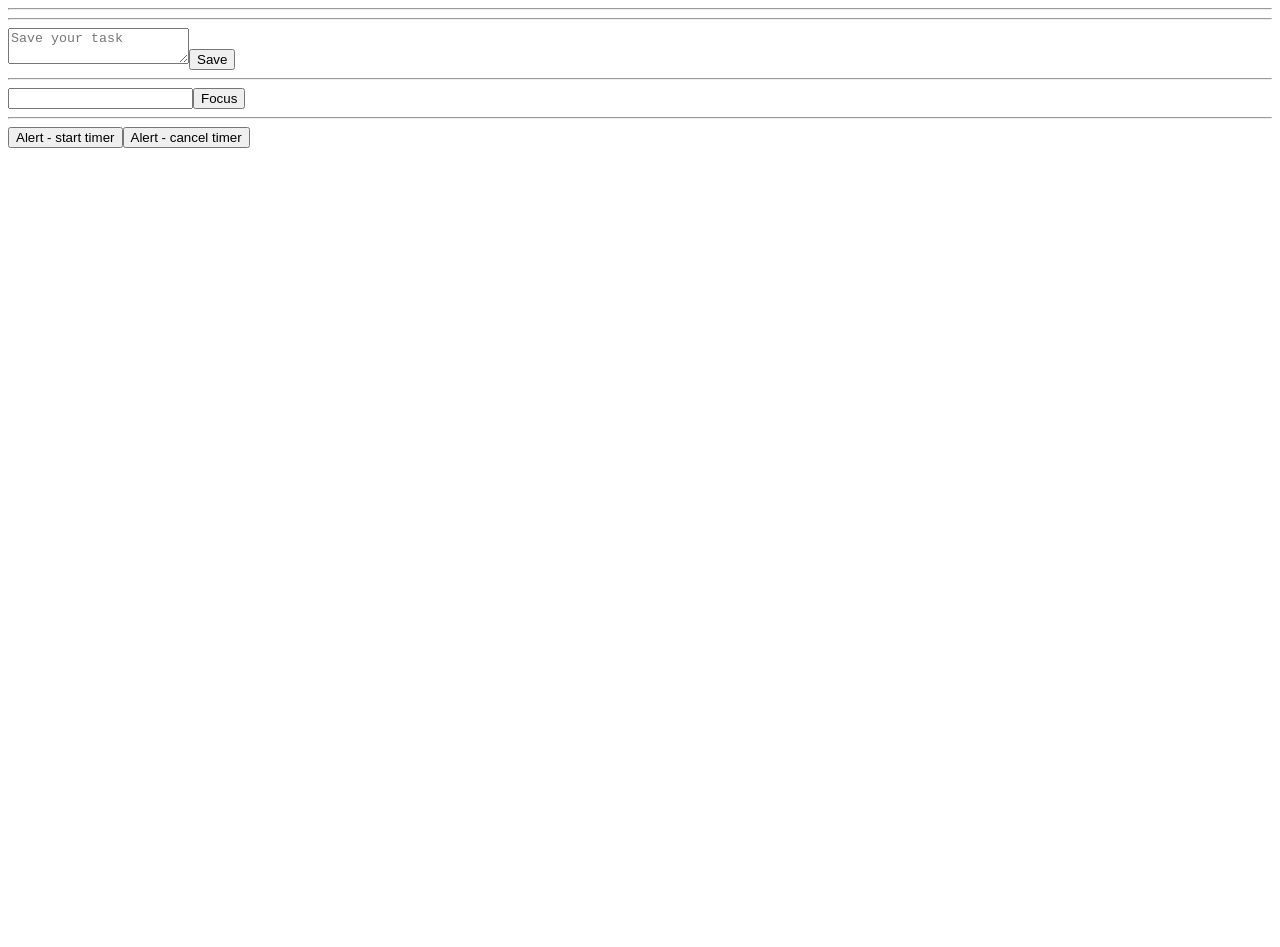
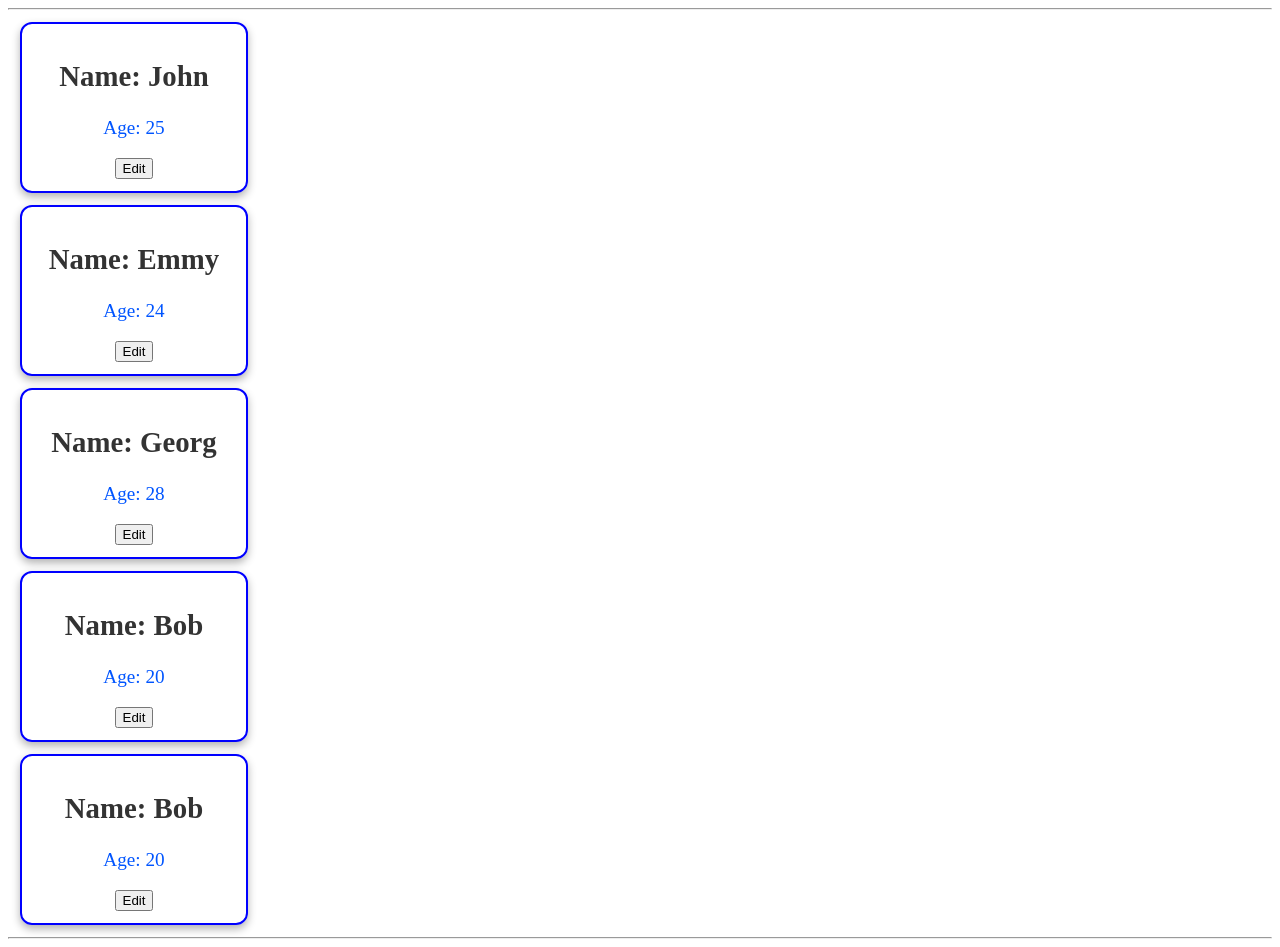
Before and after one commit to KoltLevry/TypescriptNewStart, a React (Vite) app: page / in a window 1280 px wide. Before the commit the page ends 800 px from the top, so only its background shows below. Built offline with nearby package versions, Linux system fonts and the light colour scheme.

Commit message:
add hm 4, useRef

```diff
--- a/src/App.tsx
+++ b/src/App.tsx
@@ -20,7 +20,7 @@ function App() {
       <hr />
       {/* DRY - don`t repeat yourself */}
       {/* {} фігурні скобки вибивають нас в js з jsx*/}
-      {/* {students.map( student => <Student key={Math.random()} studentName={student.name} studentAge={student.age}/>)} */}
+      {students.map( student => <Student key={Math.random()} studentName={student.name} studentAge={student.age}/>)}
       {/* {students.map( student => <Student key={Math.random() + new Date()} studentName={student.name} studentAge={student.age}/>)} */}
       {/* <Student studentName="John" studentAge={25}/>
       <Student studentName="Emmy" studentAge={22}/>
@@ -28,7 +28,7 @@ function App() {
       {/* звертаємося до масиву, викликаємо метод map, де при кожній ітерації,(отр ітерований елемнт
       ми кожен раз звертаємося до елементу який виводить/повертає(=>) екземпляр Студент з унікальним ключом*/}
       <hr />
-      <Task />
+      {/* <Task /> */}
     </>
   )
 }
--- a/src/components/cohort_53e-fs/StateAndProps/Student/Student.tsx
+++ b/src/components/cohort_53e-fs/StateAndProps/Student/Student.tsx
@@ -1,3 +1,4 @@
+import { useRef, useState } from "react";
 import { StudentAge, StudentCardBox, StudentName } from "./styles";
 
 interface StudentProps {
@@ -7,15 +8,62 @@ interface StudentProps {
 // {studentName, studentAge} = означають ці скобки {} те що, 1й параметр не називається а деструктуризужться = обєкт з якого ми хочемо дістати якість значення
 //  => 1) ми хочемо дістати значення по ключу - studentName і 2) по ключу - studentAge
 // Жеструктуризація - є СТРУКТУРА в обєкту, а нам від неї треба позбутися
-const Student = ( {studentName, studentAge}: StudentProps  )=> {
-    return(
+
+const Student = ({ studentName, studentAge }: StudentProps) => {
+  const [isEdit, setIsEdit] = useState(false);
+  const [updatedName, setUpdatedName] = useState<string>(studentName);
+  const [updatedAge, setUpdatedAge] = useState<number>(studentAge);
+
+  const inputNameRef = useRef<HTMLInputElement | null>(null);
+  const inputAgeRef = useRef<HTMLInputElement | undefined | number>(18);
+
+  const handleClickSave = () => {
+    if (inputNameRef.current) {
+      setUpdatedName(inputNameRef.current.value);
+      setUpdatedAge(inputAgeRef.current.value);
+      setIsEdit(false);
+    }
+  };
+
+  return isEdit ? (
     <>
       <StudentCardBox>
-            <StudentName>Name: {studentName}</StudentName>
-            <StudentAge>Age: {studentAge}</StudentAge>
+        <input ref={inputNameRef} type="text" placeholder="Write new name: " defaultValue={updatedName} />
+        <input
+          ref={inputAgeRef}
+          type="number"
+          placeholder="Write new age: "
+          min={0}
+          max={125}
+          defaultValue={updatedAge}
+        />
+        <button onClick={handleClickSave}>Save</button>
+      </StudentCardBox>
+    </>
+  ) : (
+    <>
+      <StudentCardBox>
+        <StudentName>Name: {updatedName}</StudentName>
+        <StudentAge>Age: {updatedAge}</StudentAge>
+        <button onClick={() => setIsEdit(true)}>Edit</button>
       </StudentCardBox>
     </>
   );
-}
+  // return (
+  //     <>
+  //     <StudentCardBox>
+  //         <StudentName>Name: {updatedName}</StudentName>
+  //         <StudentAge>Age: {updatedAge}</StudentAge>
+  //         {isEdit ? (
+  //            <>
+  //                 <button onClick={handleClickSave}>Save</button>
+  //                 <input ref={inputNameRef} type="text" placeholder="Write new name: " />
+  //                 <input ref={inputAgeRef} type="number" placeholder="Write new age: " min={0}/>
+  //            </>
+  //         ) :  (<button onClick={() => setIsEdit(true)}>Edit</button>)}
+  //     </StudentCardBox>
+  //     </>
+  // );
+};
 
 export default Student;
--- a/src/components/cohort_53e-fs/StateAndProps/Student/styles.ts
+++ b/src/components/cohort_53e-fs/StateAndProps/Student/styles.ts
@@ -5,6 +5,7 @@ border: 2px solid blue;
 border-radius: 12px;
 text-align: center;
 width: 200px;
+max-height: 180px;
 margin: 12px;
 padding: 12px;
 box-shadow: 0 4px 8px rgba(0,0,0, .3);
```
Lines whose indentation alone changed are shown as unchanged.
